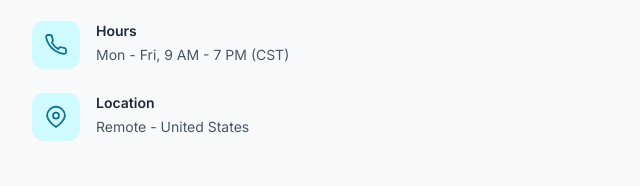
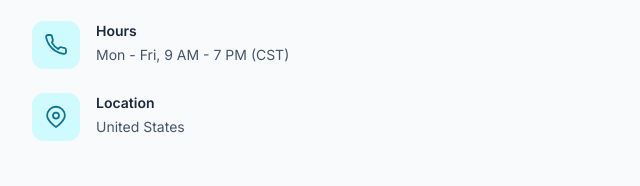
Before and after one commit to PrefixLab/prefixlab.com, a plain HTML site: page index.html in a window 1280 px wide. Shown: the part 4612-4798 px from the top of the page, 0-640 px from the left. Drawn offline with nearby package versions, Linux system fonts and the light colour scheme.

Commit message:
Update location text in index.html

```diff
--- a/index.html
+++ b/index.html
@@ -461,7 +461,7 @@
               </span>
               <div>
                 <h4 class="font-semibold">Location</h4>
-                <p class="mt-1 text-slate-600 dark:text-slate-300">Remote - United States</p>
+                <p class="mt-1 text-slate-600 dark:text-slate-300">United States</p>
               </div>
             </div>
           </div>
```
